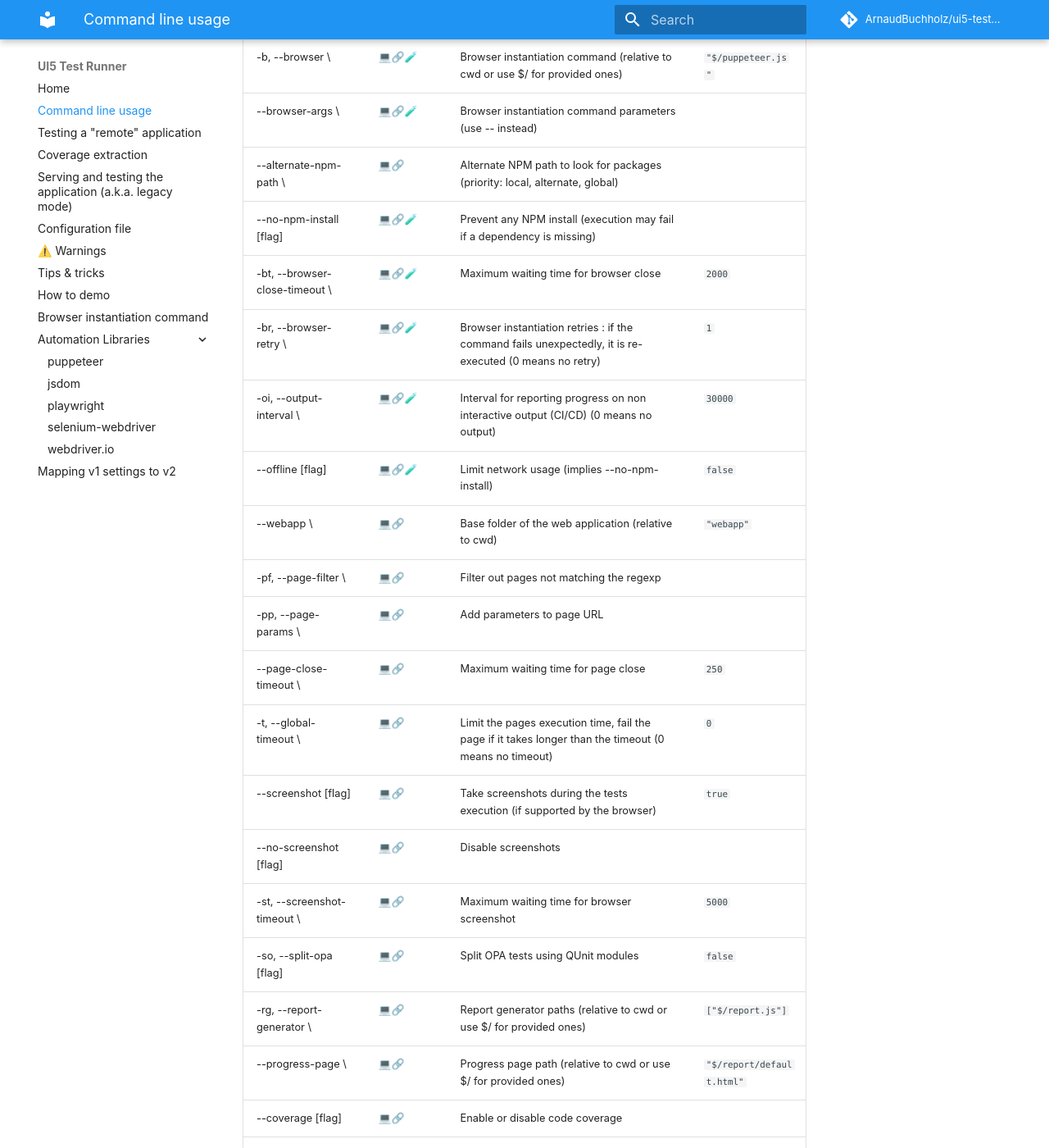
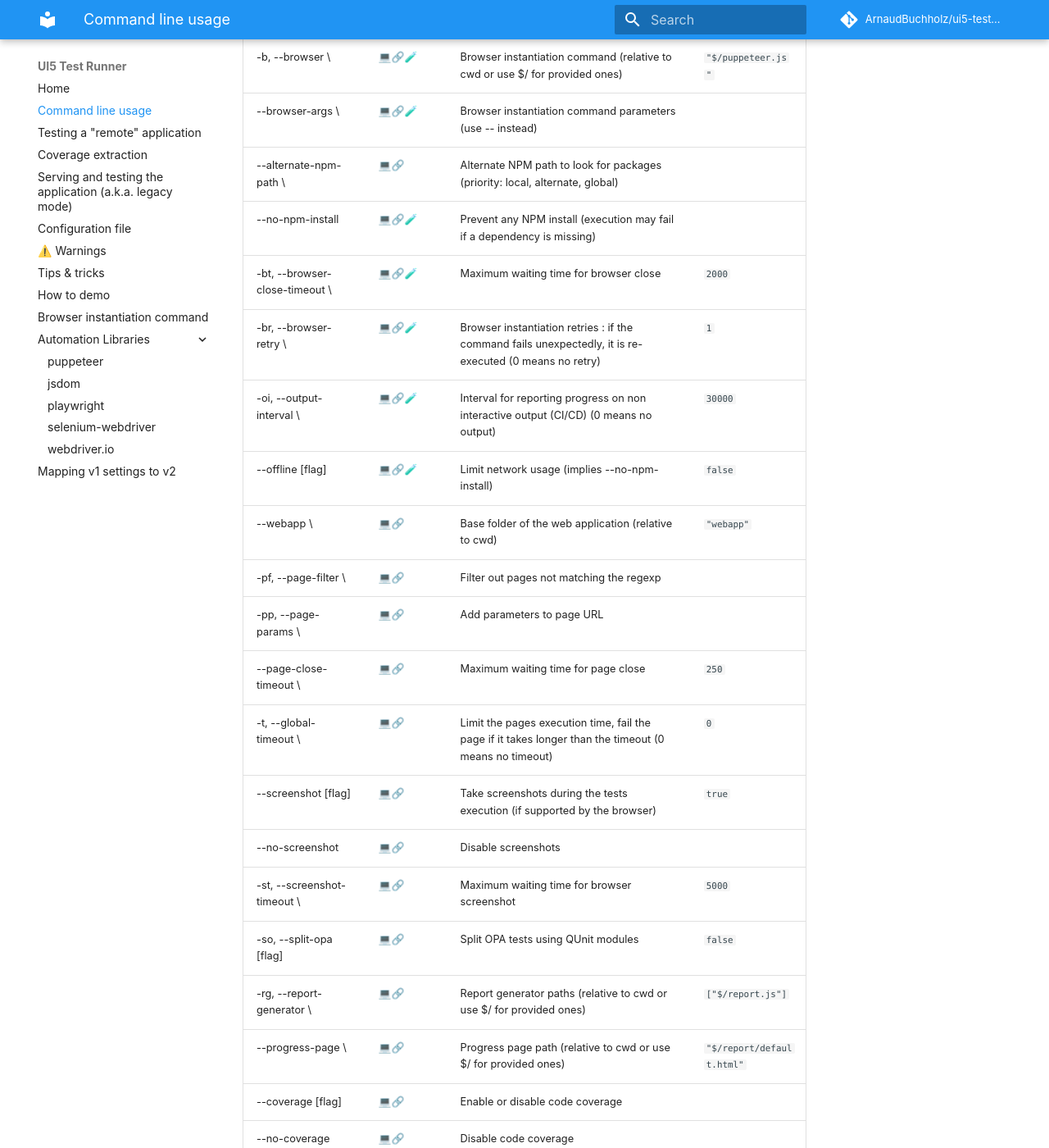
Before and after one commit to ArnaudBuchholz/ui5-test-runner, an MkDocs documentation site: the page built from docs/usage.md, in a window 1280 px wide and 1400 px high, scrolled down 996 px. Shown: the whole window at 82% size. Built offline with MkDocs 1.6.1 and Material for MkDocs 9.7.7, drawn with Linux system fonts in a browser that asks for light colours; comment, search, counter and statistics services are not loaded.

Commit message:
documentation: update usage

```diff
--- a/docs/usage.md
+++ b/docs/usage.md
@@ -21,7 +21,7 @@ Check additional information below.
 |-b, --browser \<command>|💻🔗🧪|Browser instantiation command (relative to cwd or use $/ for provided ones)|`"$/puppeteer.js"`|
 |--browser-args \<argument...>|💻🔗🧪|Browser instantiation command parameters (use -- instead)||
 |--alternate-npm-path \<path>|💻🔗|Alternate NPM path to look for packages (priority: local, alternate, global)||
-|--no-npm-install [flag]|💻🔗🧪|Prevent any NPM install (execution may fail if a dependency is missing)||
+|--no-npm-install|💻🔗🧪|Prevent any NPM install (execution may fail if a dependency is missing)||
 |-bt, --browser-close-timeout \<timeout>|💻🔗🧪|Maximum waiting time for browser close|`2000`|
 |-br, --browser-retry \<count>|💻🔗🧪|Browser instantiation retries : if the command fails unexpectedly, it is re-executed (0 means no retry)|`1`|
 |-oi, --output-interval \<interval>|💻🔗🧪|Interval for reporting progress on non interactive output (CI/CD) (0 means no output)|`30000`|
@@ -32,13 +32,13 @@ Check additional information below.
 |--page-close-timeout \<timeout>|💻🔗|Maximum waiting time for page close|`250`|
 |-t, --global-timeout \<timeout>|💻🔗|Limit the pages execution time, fail the page if it takes longer than the timeout (0 means no timeout)|`0`|
 |--screenshot [flag]|💻🔗|Take screenshots during the tests execution (if supported by the browser)|`true`|
-|--no-screenshot [flag]|💻🔗|Disable screenshots||
+|--no-screenshot|💻🔗|Disable screenshots||
 |-st, --screenshot-timeout \<timeout>|💻🔗|Maximum waiting time for browser screenshot|`5000`|
 |-so, --split-opa [flag]|💻🔗|Split OPA tests using QUnit modules|`false`|
 |-rg, --report-generator \<path...>|💻🔗|Report generator paths (relative to cwd or use $/ for provided ones)|`["$/report.js"]`|
 |--progress-page \<path>|💻🔗|Progress page path (relative to cwd or use $/ for provided ones)|`"$/report/default.html"`|
 |--coverage [flag]|💻🔗|Enable or disable code coverage||
-|--no-coverage [flag]|💻🔗|Disable code coverage||
+|--no-coverage|💻🔗|Disable code coverage||
 |-cs, --coverage-settings \<path>|💻🔗|Path to a custom .nycrc.json file providing settings for instrumentation (relative to cwd or use $/ for provided ones)|`"$/.nycrc.json"`|
 |-ctd, --coverage-temp-dir \<path>|💻🔗|Directory to output raw coverage information to (relative to cwd)|`".nyc_output"`|
 |-crd, --coverage-report-dir \<path>|💻🔗|Directory to store the coverage report files (relative to cwd)|`"coverage"`|
```
